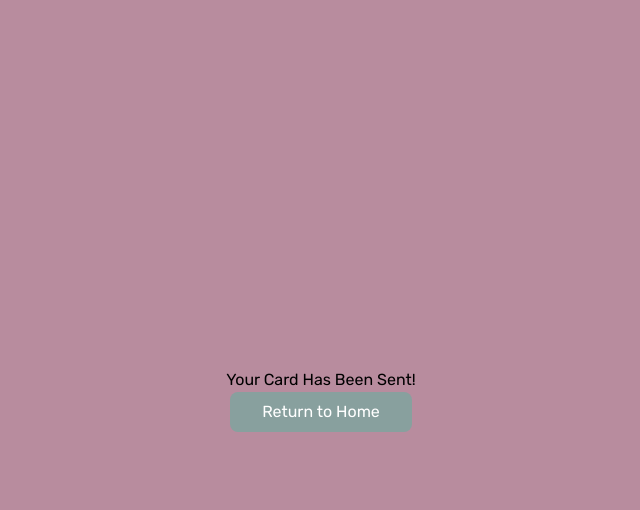
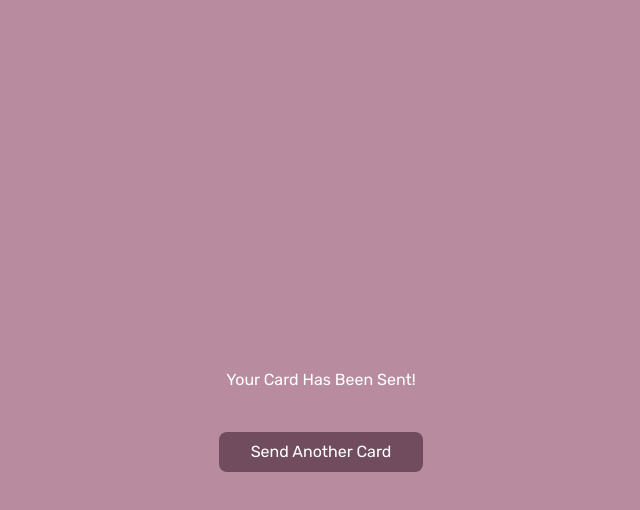
Before and after one commit to lavollmer/valentines-card, a React (Vite) app: page / in a window 1280 px wide. Both pictures are taken after typing "Sample", "Sample", "Sample" into the empty fields and a click on the button "Send". Shown: the top 510 px of the page, without its empty margins (319-959 px from the left). Built offline with nearby package versions, Linux system fonts and the light colour scheme.

Commit message:
debugged why valentinescard component would not show up on sentcard component

```diff
--- a/src/App.tsx
+++ b/src/App.tsx
@@ -1,6 +1,5 @@
 import "./App.css";
 import "./index.css";
-import "./components/ValentinesCard";
 import Footer from "./components/Footer";
 import React, { useState } from "react";
 import { CiHeart } from "react-icons/ci";
@@ -27,17 +26,19 @@ const MainPage: React.FC = () => {
 
   const navigate = useNavigate();
 
+  const handleCardChange = (e: React.ChangeEvent<HTMLSelectElement>) => {
+    setSelectedCard(e.target.value);
+  };
+
   const handleSubmit = (e: React.FormEvent) => {
     e.preventDefault();
     console.log(
       `Message: ${message} | Name: ${firstName} | Card: ${selectedCard} | From: ${fromName}`
     );
     setShowCard(true);
-    navigate("/sentcard", { state: { firstName, message, fromName } });
-  };
-
-  const handleCardChange = (e: React.ChangeEvent<HTMLSelectElement>) => {
-    setSelectedCard(e.target.value);
+    navigate("/sentcard", {
+      state: { firstName, message, fromName, selectedCard },
+    });
   };
 
   const handlePreview = (e: React.FormEvent) => {
@@ -114,6 +115,7 @@ const MainPage: React.FC = () => {
               value={selectedCard}
               onChange={handleCardChange}
             >
+              <option value="">Select a card</option>
               <option value="Valentines">Happy Valentine's Day</option>
               <option value="YouAreLoved">Reminder: You Are Loved</option>
               <option value="Vintage">Vintage Happy Valentine's Day</option>
@@ -153,7 +155,7 @@ const MainPage: React.FC = () => {
             fromName={fromName}
           />
         )}
-        {showCard && selectedCard === "ValentinesCard" && (
+        {showCard && selectedCard === "Valentines" && (
           <ValentinesCard
             firstName={firstName}
             message={message}
--- a/src/components/SentCard.tsx
+++ b/src/components/SentCard.tsx
@@ -19,8 +19,10 @@ const SentCard: React.FC<SentCardProps> = () => {
     window.location.href = "/";
   };
 
+  console.log(selectedCard);
+
   return (
-    <div className="flex flex-col h-screen w-screen bg-mauvePink justify-center items-center font-rubik">
+    <div className="flex flex-col h-screen w-screen bg-mauvePink justify-center items-center font-rubik space-y-10">
       <div>
         {selectedCard === "YouAreLoved" && (
           <YouAreLoved
@@ -36,7 +38,7 @@ const SentCard: React.FC<SentCardProps> = () => {
             fromName={fromName}
           />
         )}
-        {selectedCard === "ValentinesCard" && (
+        {selectedCard === "Valentines" && (
           <ValentinesCard
             firstName={firstName}
             message={message}
@@ -44,14 +46,14 @@ const SentCard: React.FC<SentCardProps> = () => {
           />
         )}
       </div>
-      <h1>Your Card Has Been Sent!</h1>
+      <h1 className="font-xl text-white">Your Card Has Been Sent!</h1>
       <div>
         <button
           type="button"
           onClick={returnHome}
-          className="px-8 py-2 bg-greenCadet text-white rounded-lg font-rubik"
+          className="px-8 py-2 bg-eggplant hover:bg-greenCadet text-white rounded-lg font-rubik"
         >
-          Return to Home
+          Send Another Card
         </button>
       </div>
     </div>
```
